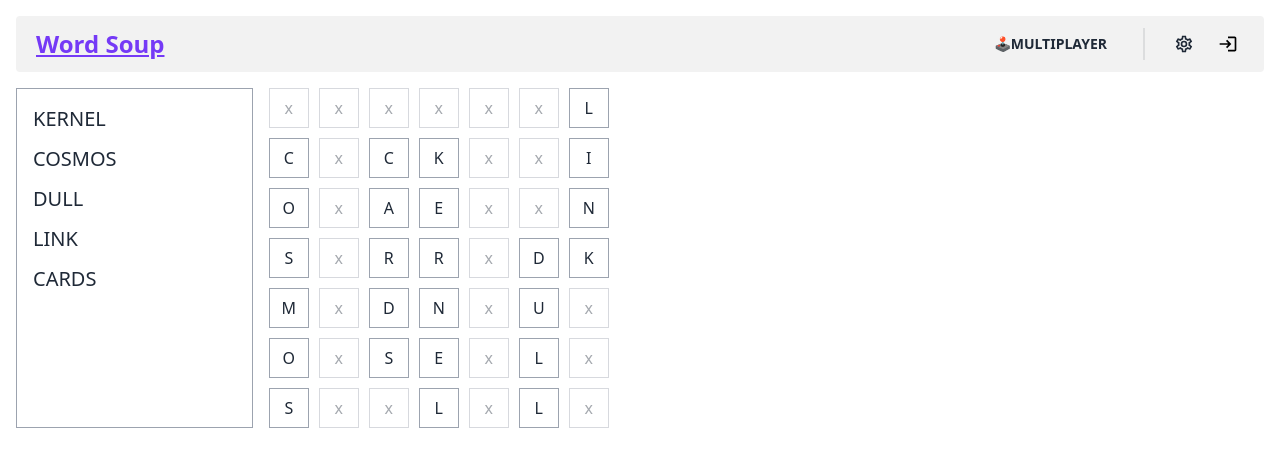
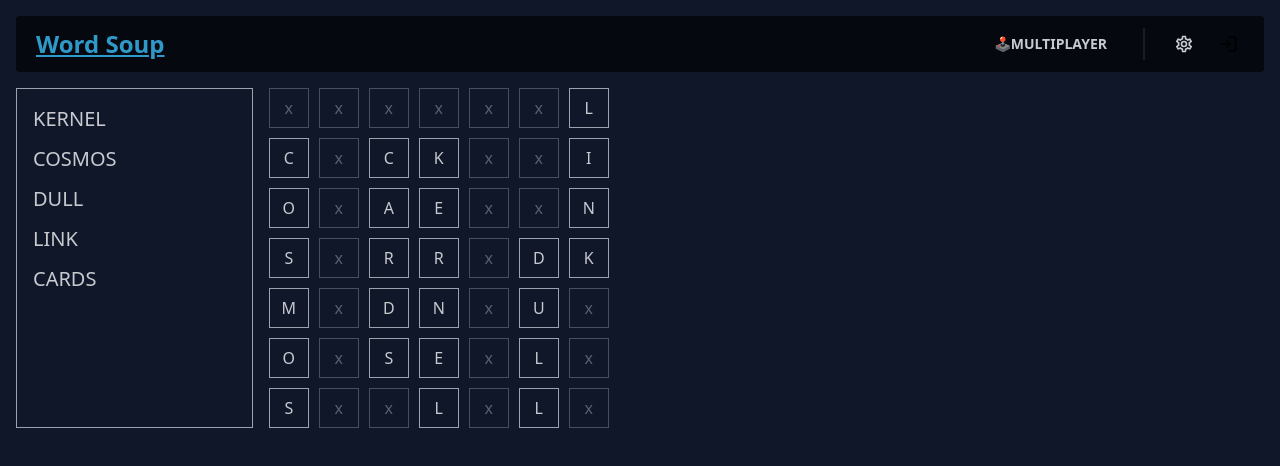
Before and after one commit to LuzAramburo/word-search, a React (Vite) app: page / in a window 1280 px wide. Shown: the top 466 px of the page. Built offline with nearby package versions, Linux system fonts and the light colour scheme; no server answers.

Commit message:
fix: update HTML and Tailwind configuration for night theme support

```diff
--- a/index.html
+++ b/index.html
@@ -1,5 +1,5 @@
 <!doctype html>
-<html lang="en">
+<html lang="en" data-theme="night">
   <head>
     <meta charset="UTF-8" />
     <link rel="icon" type="image/svg+xml" href="/icon.svg" />
--- a/tailwind.config.js
+++ b/tailwind.config.js
@@ -11,6 +11,6 @@ export default {
   },
   plugins: [daisyui],
   daisyui: {
-    // themes: ['light'],
+    themes: ['night'],
   },
 };
```
